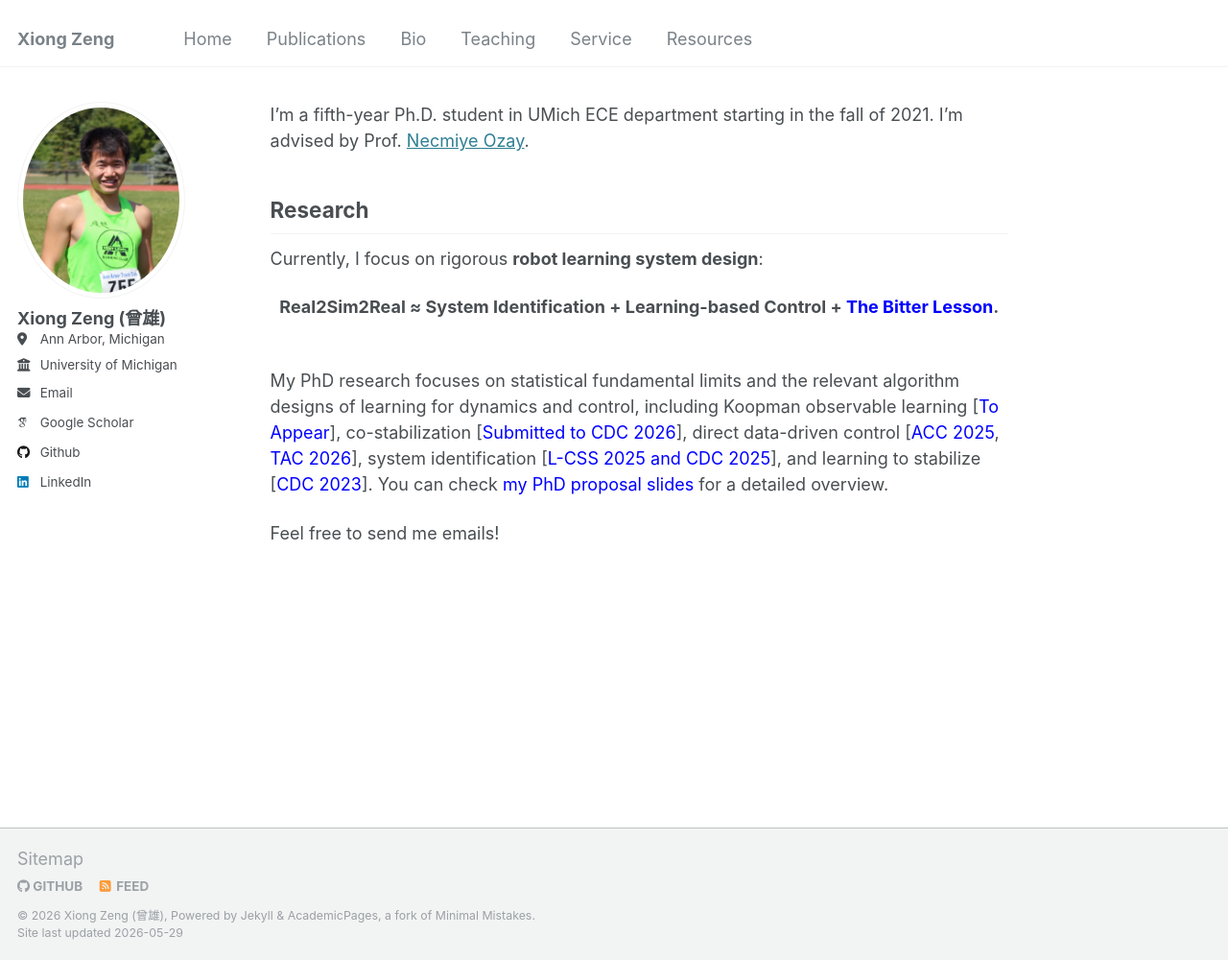
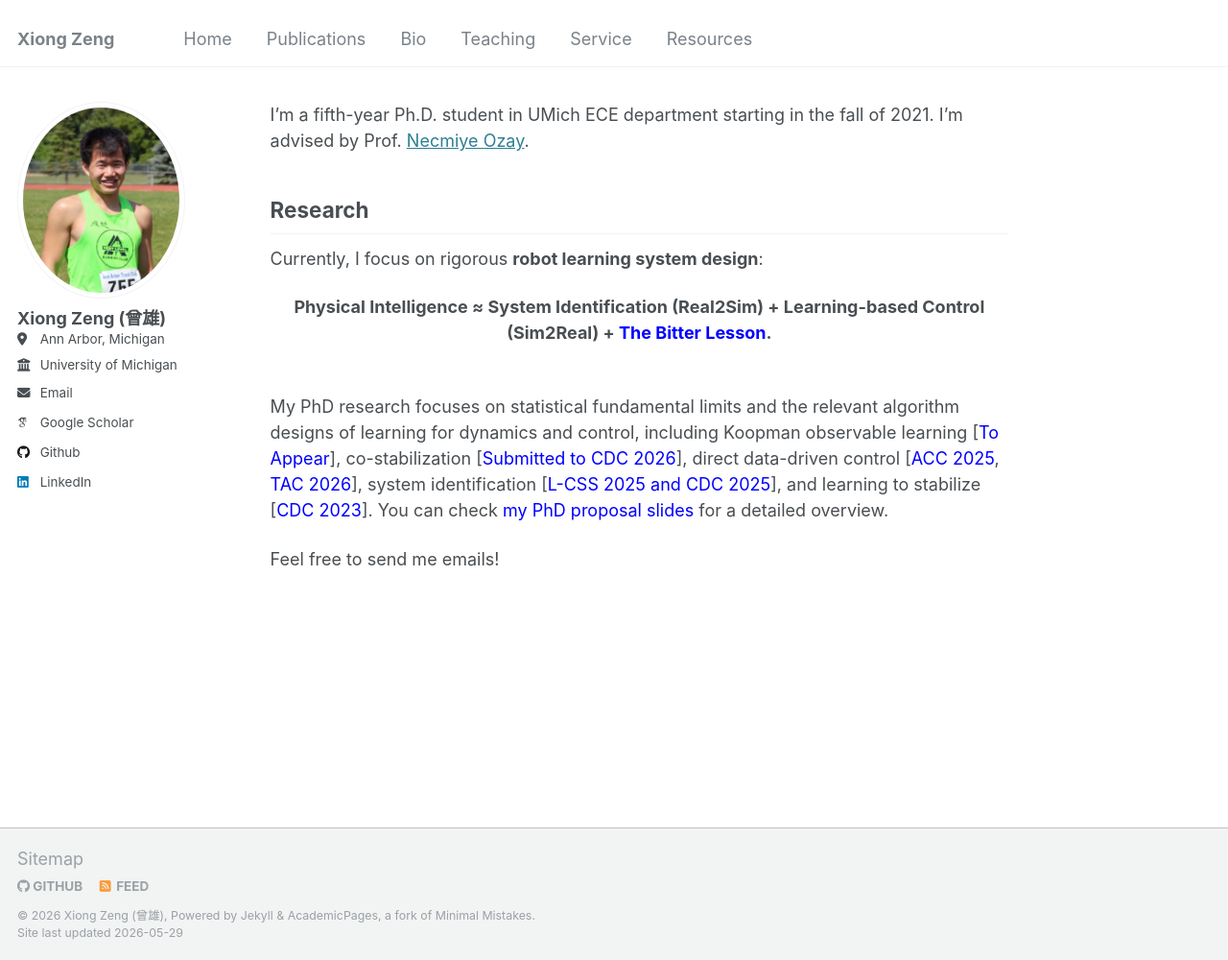
Before and after one commit to zengxiong111/zengxiong.github.io, a Jekyll site: the page built from _pages/about.md, in a window 1280 px wide and 1000 px high. Shown: the whole window at 96% size. Built offline with Jekyll 4.4.1, drawn with Linux system fonts in a browser that asks for light colours; some web fonts are replaced.

Commit message:
Update about.md

```diff
--- a/_pages/about.md
+++ b/_pages/about.md
@@ -12,7 +12,8 @@ I'm a fifth-year Ph.D. student in UMich ECE department starting in the fall of 2
 
 Currently, I focus on rigorous **robot learning system design**:
 
-<div align="center"><strong>Real2Sim2Real ≈ System Identification + Learning-based Control + <a href="http://www.incompleteideas.net/IncIdeas/BitterLesson.html"
+<div align="center"><strong>
+Physical Intelligence ≈ System Identification (Real2Sim) + Learning-based Control (Sim2Real) + <a href="http://www.incompleteideas.net/IncIdeas/BitterLesson.html"
    style="color: blue; text-decoration: none;" target="_blank">
 The Bitter Lesson</a>.</strong></div>
 <br>
```
